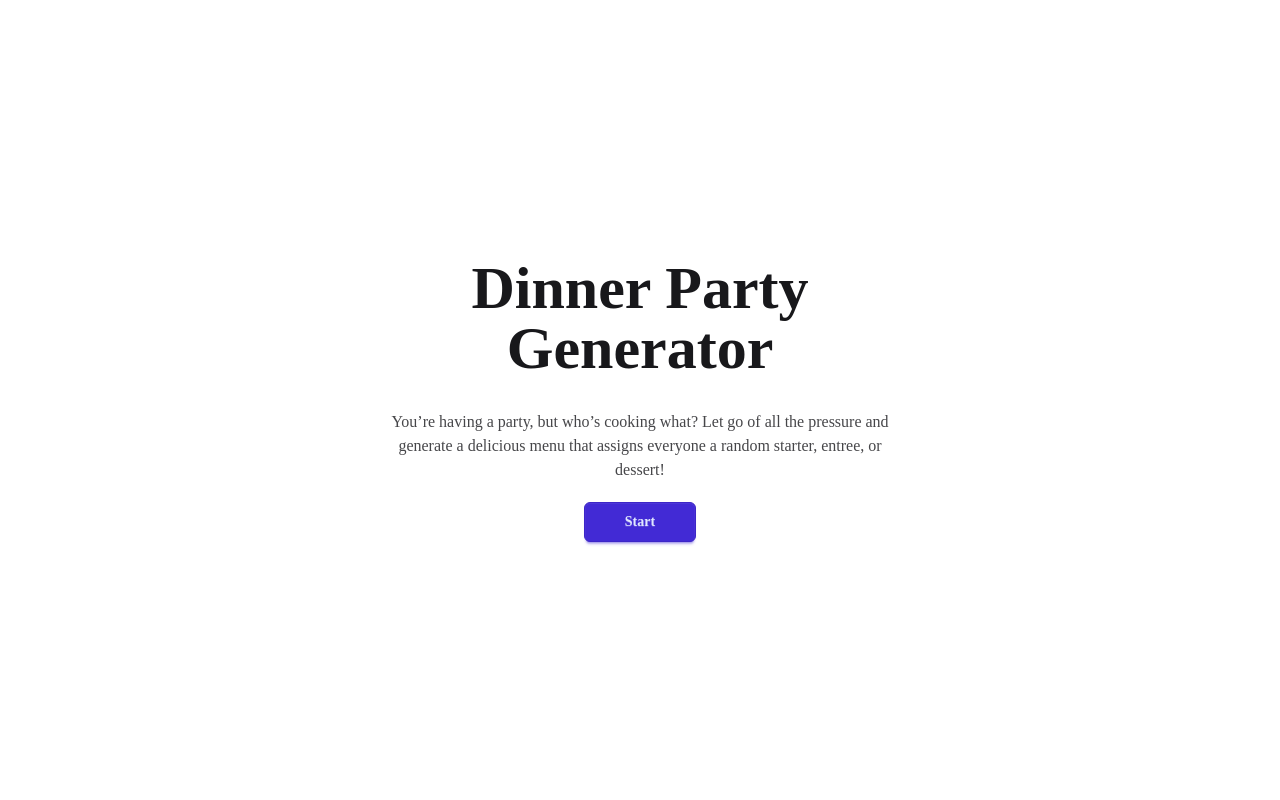
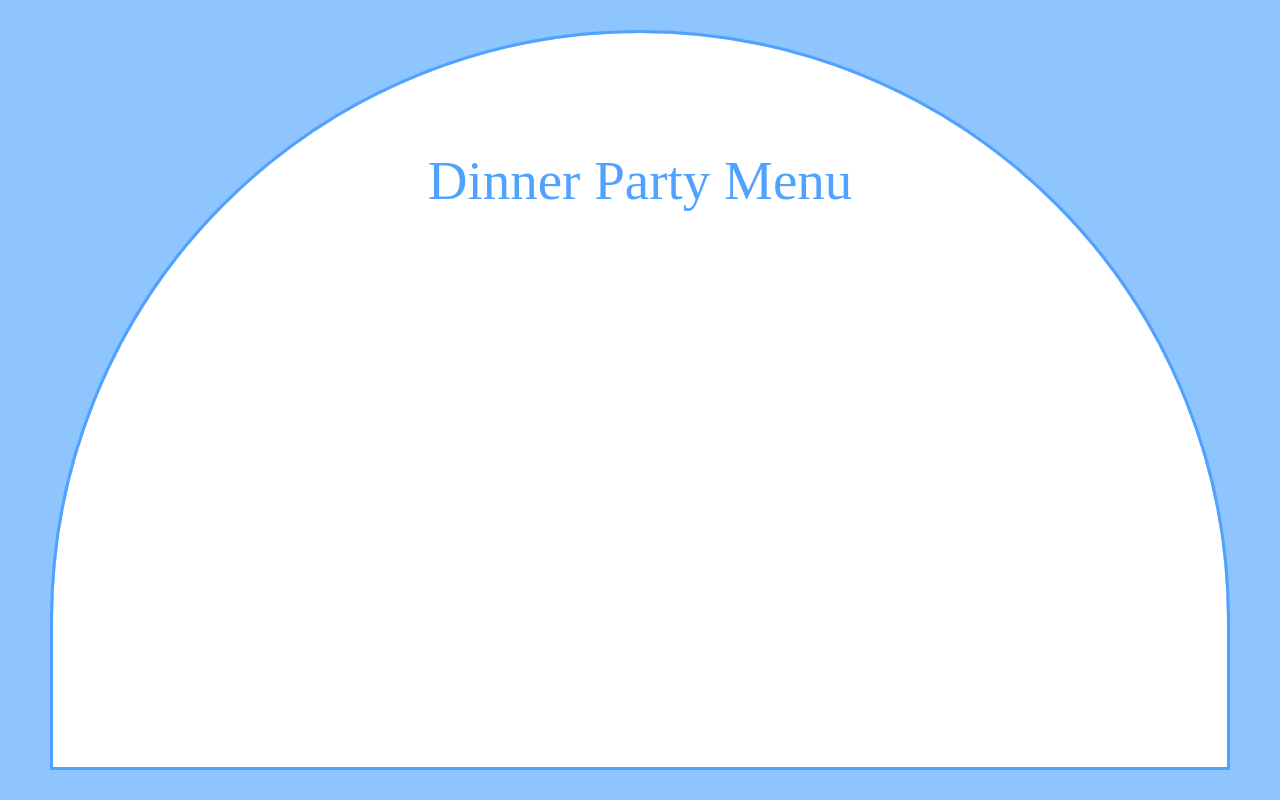
Before and after one commit to ang-riv/dinner-party-generator, a React (Vite) app: page / in a window 1280 px wide. Built offline with nearby package versions, Linux system fonts and the light colour scheme; a web font is replaced by a local one.

Commit message:
Started Menu styles

```diff
--- a/src/MainApp.jsx
+++ b/src/MainApp.jsx
@@ -10,10 +10,11 @@ import GuestProvider from "./components/contexts/GuestProvider";
 import RestrictionProvider from "./components/contexts/RestrictionProvider";
 import Steps from "./components/Steps";
 import NavButtons from "./components/NavButtons";
+import MenuPage from "./pages/MenuPage";
 
 function MainApp() {
   const [pageNum, setPageNum] = useState(0);
-
+  const [menuStyling, setMenuStyling] = useState(true);
   // navigating through the pages
   const pages = [
     <IntroPage setPageNum={setPageNum} />,
@@ -25,13 +26,15 @@ function MainApp() {
   ];
 
   const [currentPage, setCurrentPage] = useState(pages[0]);
-
+  console.log("Page num:", pageNum);
   useEffect(() => {
     setCurrentPage(pages[pageNum]);
   }, [pageNum]);
   return (
     <div className="flex justify-center items-center w-screen h-screen">
       <GuestProvider>
+        {pageNum != 6 && menuStyling === false ? (
+          <>
             <div className="flex flex-col justify-between h-10/12">
               {pageNum === 0 ? (
                 <div className="flex items-center justify-center w-full h-full">
@@ -49,6 +52,10 @@ function MainApp() {
                 </>
               )}
             </div>
+          </>
+        ) : (
+          <MenuPage />
+        )}
       </GuestProvider>
     </div>
   );
--- a/src/components/NavButtons.jsx
+++ b/src/components/NavButtons.jsx
@@ -1,6 +1,7 @@
 import React, { useContext, useEffect, useState } from "react";
 import { GuestContext } from "./contexts/GuestContext";
 import { RestrictionsContext } from "./contexts/RestrictionsContext";
+import { p } from "motion/react-client";
 const NavButtons = ({ pageNum, setPageNum, pageCap }) => {
   const { guestNum, numOfDishes, guests } = useContext(GuestContext);
   const [btnState, setBtnState] = useState(true);
@@ -18,7 +19,7 @@ const NavButtons = ({ pageNum, setPageNum, pageCap }) => {
       case 4:
         setBtnState(false);
         break;
-      case pageCap:
+      case 5:
       default:
         setBtnState(true);
         break;
@@ -26,6 +27,8 @@ const NavButtons = ({ pageNum, setPageNum, pageCap }) => {
   }, [pageNum, guestNum, guests]);
   return (
     <div className="flex justify-between h-fit items-end">
+      {pageNum != 5 ? (
+        <>
           <button
             className="btn btn-secondary"
             onClick={() => setPageNum((prev) => prev - 1)}
@@ -41,6 +44,21 @@ const NavButtons = ({ pageNum, setPageNum, pageCap }) => {
             {/* Changing the text based on page */}
             {pageNum != 4 ? "Next" : "Confirm"}
           </button>
+        </>
+      ) : (
+        <>
+          <p>Generate menu invites?</p>
+          <div>
+            <button
+              className="btn btn-secondary mr-1"
+              onClick={() => setPageNum((prev) => prev + 1)}
+            >
+              Yes
+            </button>
+            <button className="btn btn-primary">No</button>
+          </div>
+        </>
+      )}
     </div>
   );
 };
--- /dev/null
+++ b/src/pages/MenuPage.jsx
@@ -0,0 +1,33 @@
+import React, { useContext } from "react";
+import { GuestContext } from "../components/contexts/GuestContext";
+import { div, h2 } from "motion/react-client";
+const MenuPage = () => {
+  const { guests, numOfDishes, courses } = useContext(GuestContext);
+  const filtered = courses.filter((course) => numOfDishes[course] != 0);
+
+  return (
+    <div className="size-full bg-blue-300 flex justify-center items-center">
+      <div className="w-11/12 h-11/12 bg-white rounded-t-full outline-3 outline-blue-400">
+        <h1 className="text-blue-400 text-[55px] leading-none text-center relative top-30">
+          Dinner Party Menu
+        </h1>
+        {/* courses + dishes */}
+        {filtered.map((course) => {
+          const courseTitle = course.toUpperCase();
+          <h2 className="font-bold underline text-center text-blue-400">
+            {courseTitle}
+          </h2>;
+          <div>
+            {guests.map((guest) => {
+              if (guest.recipe.course === course) {
+                return <p>{guest.recipe.title}</p>;
+              }
+            })}
+          </div>;
+        })}
+      </div>
+    </div>
+  );
+};
+
+export default MenuPage;
--- a/src/pages/PreviewCard.jsx
+++ b/src/pages/PreviewCard.jsx
@@ -1,6 +1,5 @@
 import React from "react";
 const PreviewCard = ({ title, image, name }) => {
-  console.log(image);
   return (
     <div className="flex flex-col justify-between items-center w-38">
       <div className="flex flex-col justify-center items-center">
```
Lines whose indentation alone changed are shown as unchanged.
